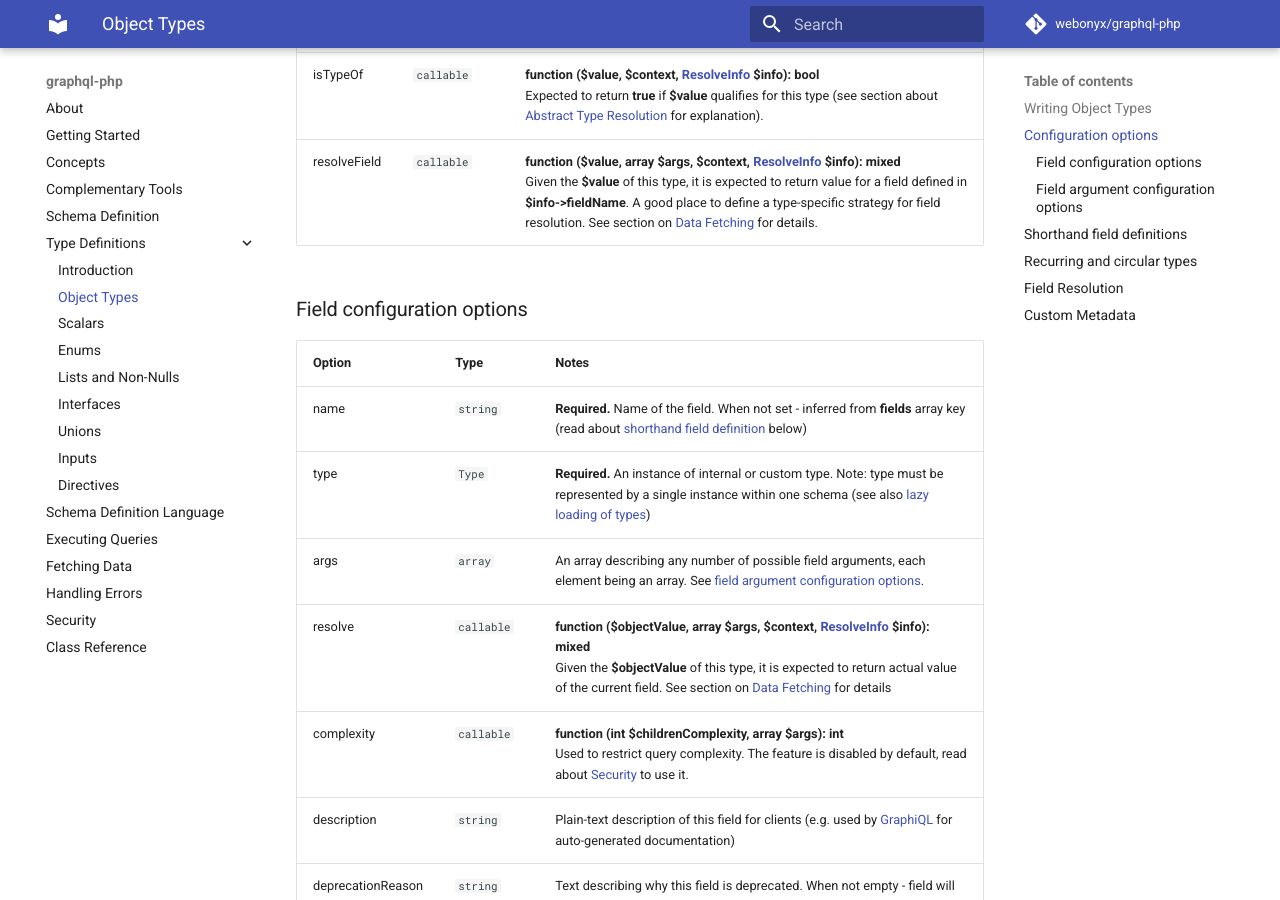
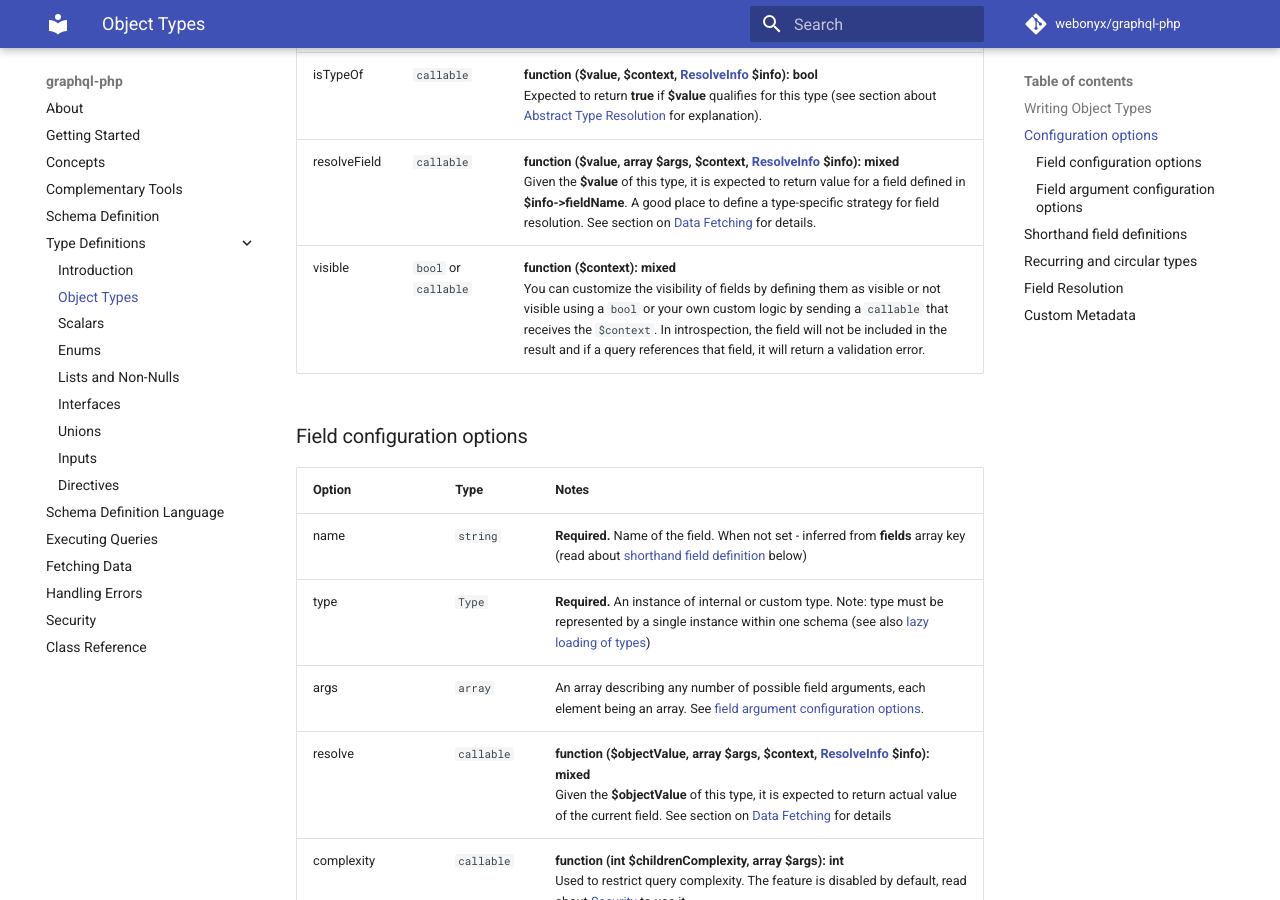
Before and after one commit to webonyx/graphql-php, an MkDocs documentation site: the page built from docs/type-definitions/object-types.md, in a window 1280 px wide and 900 px high, scrolled down 1669 px. Built offline with MkDocs 1.6.1 and Material for MkDocs 9.7.7, drawn with Linux system fonts in a browser that asks for light colours; comment, search, counter and statistics services are not loaded.

Commit message:
Documented `visible` option on field configuration.

```diff
--- a/docs/type-definitions/object-types.md
+++ b/docs/type-definitions/object-types.md
@@ -58,14 +58,15 @@ This example uses **inline** style for Object Type definitions, but you can also
 
 ## Configuration options
 
-| Option       | Type                  | Notes                                                                                                                                                                                                                                                                                                                                                                                      |
-| ------------ | --------------------- | ------------------------------------------------------------------------------------------------------------------------------------------------------------------------------------------------------------------------------------------------------------------------------------------------------------------------------------------------------------------------------------------ |
-| name         | `string`              | **Required.** Unique name of this object type within Schema                                                                                                                                                                                                                                                                                                                                |
-| fields       | `array` or `callable` | **Required**. An array describing object fields or callable returning such an array. See [field configuration options](#field-configuration-options) section below for expected structure of each array entry. See also the section on [Circular types](#recurring-and-circular-types) for an explanation of when to use callable for this option.                                         |
-| description  | `string`              | Plain-text description of this type for clients (e.g. used by [GraphiQL](https://github.com/graphql/graphiql) for auto-generated documentation)                                                                                                                                                                                                                                            |
-| interfaces   | `array` or `callable` | List of interfaces implemented by this type or callable returning such a list. See [Interface Types](interfaces.md) for details. See also the section on [Circular types](#recurring-and-circular-types) for an explanation of when to use callable for this option.                                                                                                                       |
-| isTypeOf     | `callable`            | **function ($value, $context, [ResolveInfo](../class-reference.md#graphqltypedefinitionresolveinfo) $info): bool**<br> Expected to return **true** if **$value** qualifies for this type (see section about [Abstract Type Resolution](interfaces.md#interface-role-in-data-fetching) for explanation).                                                                                    |
-| resolveField | `callable`            | **function ($value, array $args, $context, [ResolveInfo](../class-reference.md#graphqltypedefinitionresolveinfo) $info): mixed**<br> Given the **$value** of this type, it is expected to return value for a field defined in **$info->fieldName**. A good place to define a type-specific strategy for field resolution. See section on [Data Fetching](../data-fetching.md) for details. |
+| Option       | Type                   | Notes                                                                                                                                                                                                                                                                                                                                                                                      |
+|--------------|------------------------|--------------------------------------------------------------------------------------------------------------------------------------------------------------------------------------------------------------------------------------------------------------------------------------------------------------------------------------------------------------------------------------------|
+| name         | `string`               | **Required.** Unique name of this object type within Schema                                                                                                                                                                                                                                                                                                                                |
+| fields       | `array` or `callable`  | **Required**. An array describing object fields or callable returning such an array. See [field configuration options](#field-configuration-options) section below for expected structure of each array entry. See also the section on [Circular types](#recurring-and-circular-types) for an explanation of when to use callable for this option.                                         |
+| description  | `string`               | Plain-text description of this type for clients (e.g. used by [GraphiQL](https://github.com/graphql/graphiql) for auto-generated documentation)                                                                                                                                                                                                                                            |
+| interfaces   | `array` or `callable`  | List of interfaces implemented by this type or callable returning such a list. See [Interface Types](interfaces.md) for details. See also the section on [Circular types](#recurring-and-circular-types) for an explanation of when to use callable for this option.                                                                                                                       |
+| isTypeOf     | `callable`             | **function ($value, $context, [ResolveInfo](../class-reference.md#graphqltypedefinitionresolveinfo) $info): bool**<br> Expected to return **true** if **$value** qualifies for this type (see section about [Abstract Type Resolution](interfaces.md#interface-role-in-data-fetching) for explanation).                                                                                    |
+| resolveField | `callable`             | **function ($value, array $args, $context, [ResolveInfo](../class-reference.md#graphqltypedefinitionresolveinfo) $info): mixed**<br> Given the **$value** of this type, it is expected to return value for a field defined in **$info->fieldName**. A good place to define a type-specific strategy for field resolution. See section on [Data Fetching](../data-fetching.md) for details. |
+| visible      | `bool` or `callable`   | **function ($context): mixed**<br> You can customize the visibility of fields by defining them as visible or not visible using a `bool` or your own custom logic by sending a `callable` that receives the `$context`. In introspection, the field will not be included in the result and if a query references that field, it will return a validation error.                             |
 
 ### Field configuration options
 
```
